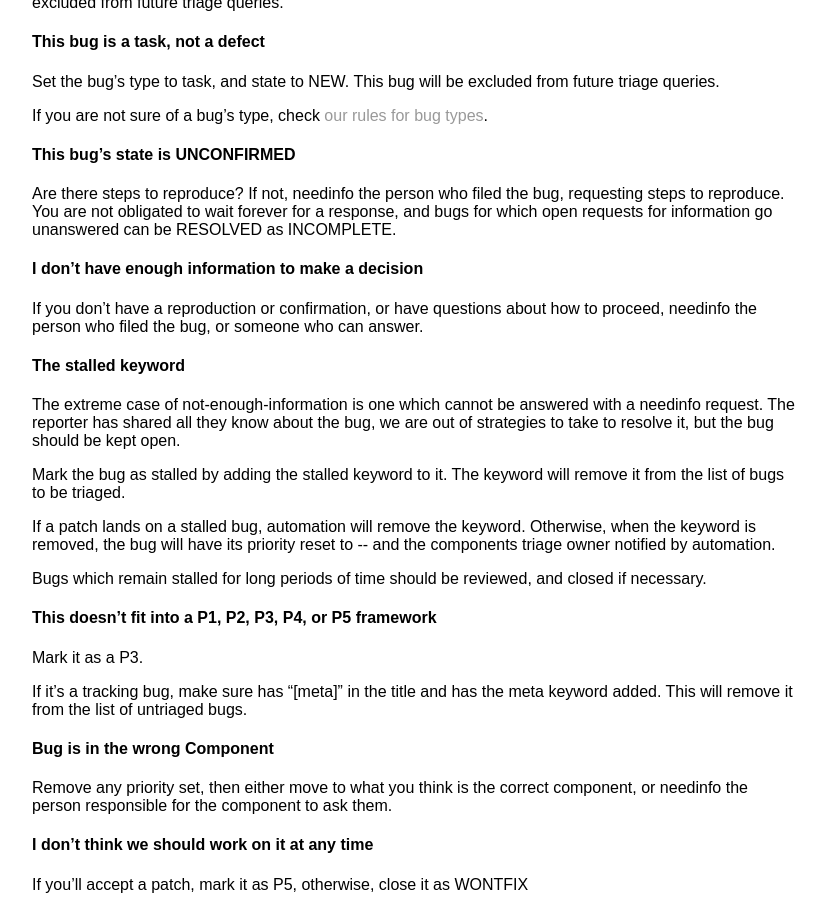
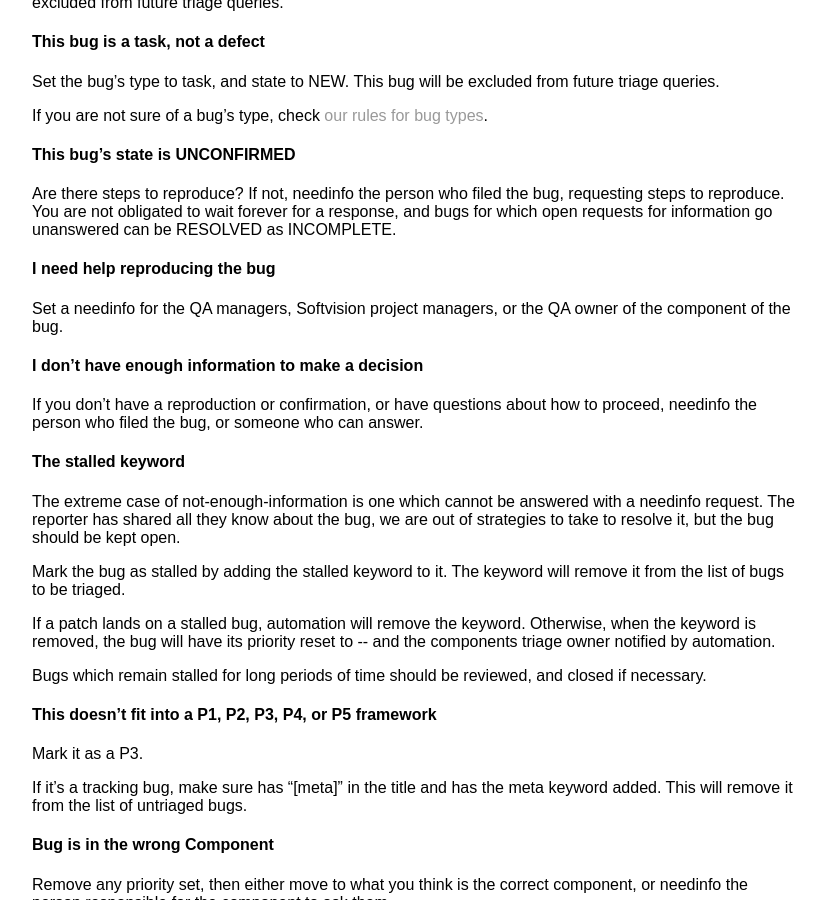
Before and after one commit to mozilla/bug-handling, a Jekyll site: the page built from _policies/triage-bugzilla.md, in a window 1280 px wide and 900 px high, scrolled down 2342 px. Shown: the whole window, without its empty margins (224-1050 px from the left). Built offline with Jekyll 4.4.1, drawn with Linux system fonts in a browser that asks for light colours; some web fonts are replaced.

Commit message:
Add information on getting help reproducing a bug

```diff
--- a/_policies/triage-bugzilla.md
+++ b/_policies/triage-bugzilla.md
@@ -111,6 +111,10 @@ If you are not sure of a bug's type, check [our rules for bug types](https://moz
 
 Are there steps to reproduce? If not, needinfo the person who filed the bug, requesting steps to reproduce. You are not obligated to wait forever for a response, and bugs for which open requests for information go unanswered can be `RESOLVED` as `INCOMPLETE`.
 
+#### I need help reproducing the bug
+
+Set a needinfo for the QA managers, Softvision project managers, or the QA owner of the component of the bug.
+
 #### I don't have enough information to make a decision
 
 If you don't have a reproduction or confirmation, or have questions about how to proceed, `needinfo` the person who filed the bug, or someone who can answer.
```
